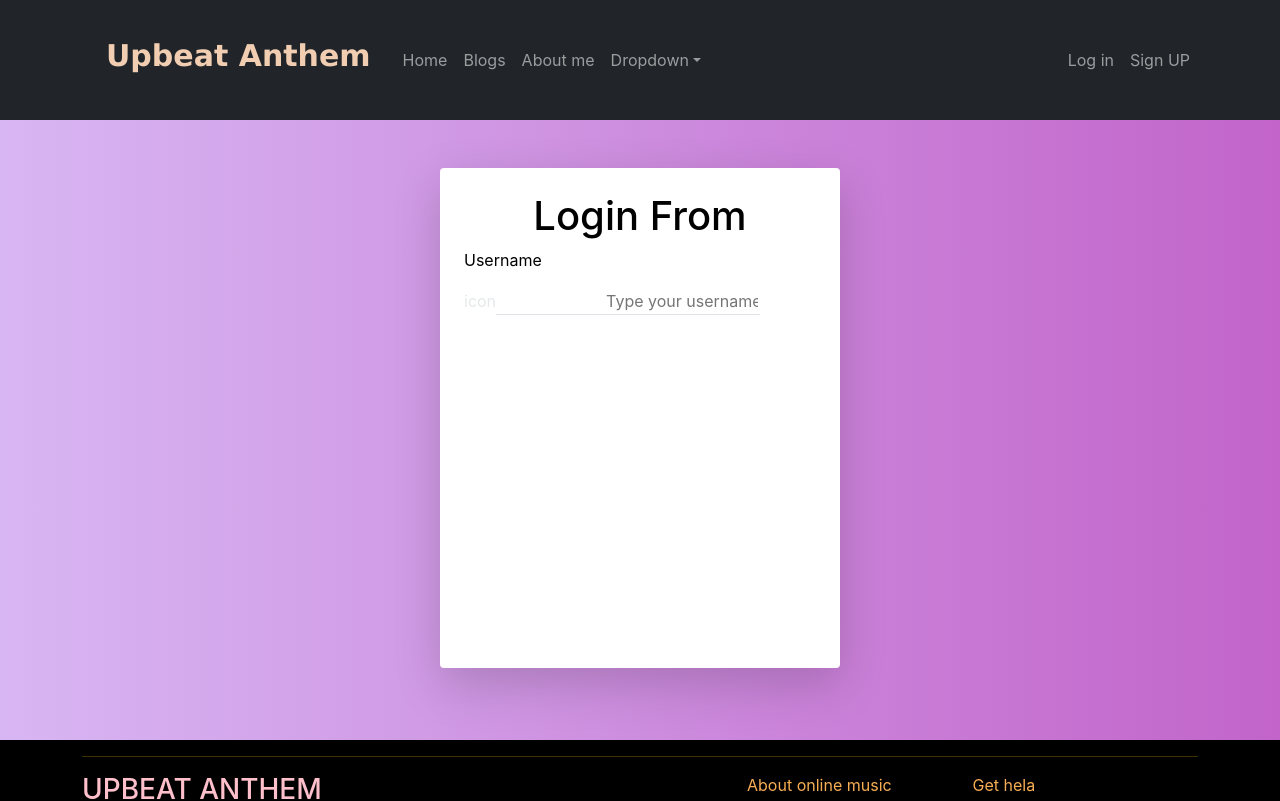
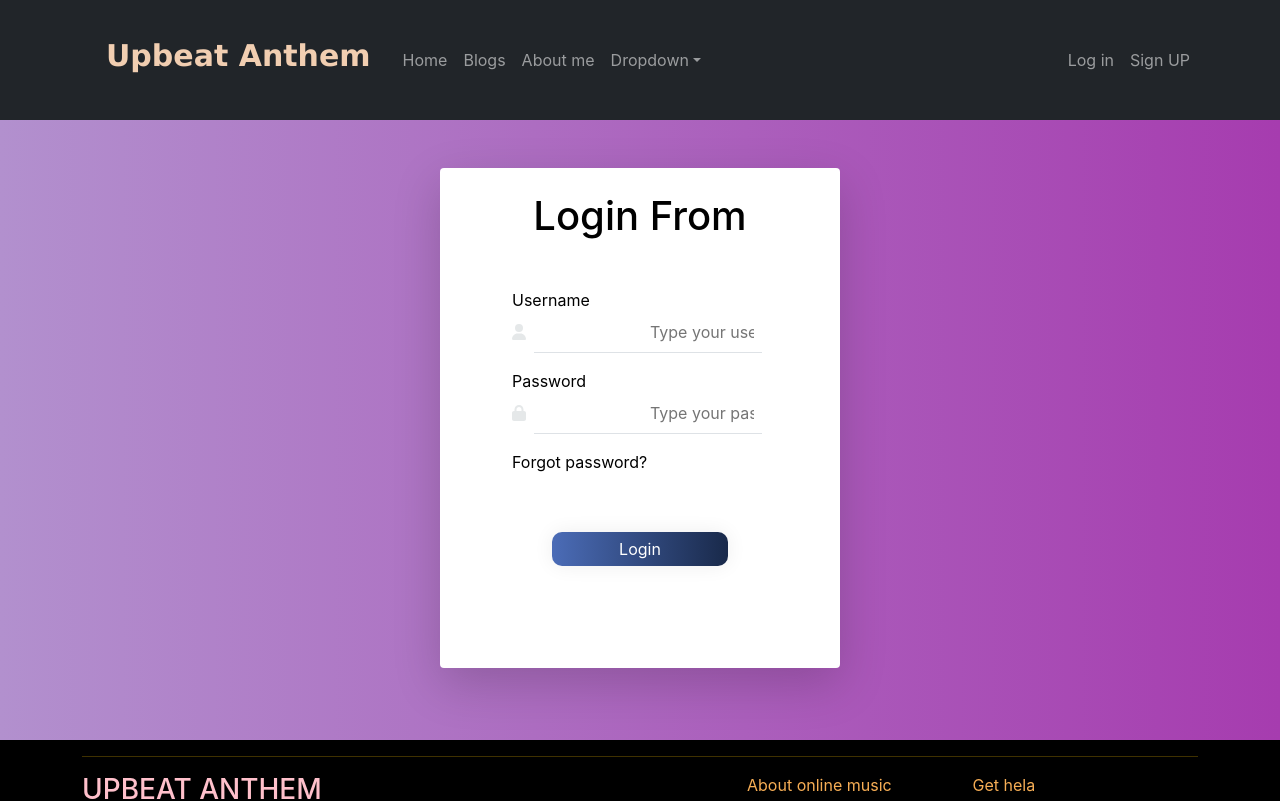
Before and after one commit to Anikroy7/upbeat-antehem, a React (Create React App) app: page /login in a window 1280 px wide. Shown: the top 801 px of the page. Built offline with nearby package versions, Linux system fonts and the light colour scheme.

Commit message:
log in component added

```diff
--- a/src/Components/Home/Services/services.js
+++ b/src/Components/Home/Services/services.js
@@ -26,7 +26,7 @@ const services = () => {
 
     return (
         <div className='mt-5'>
-            <h1> Our Services</h1>
+            <h1 className='text-center'> Our Services</h1>
             <div className='row g-2 mt-5 m-2 sevices-container'>
 
                 {services.map(service => <ServiceDetails
--- a/src/Components/Login/Login/Login.css
+++ b/src/Components/Login/Login/Login.css
@@ -2,10 +2,37 @@
     height: 620px;
     background-color: red;
     /* For browsers that do not support gradients */
-    background-image: linear-gradient(to right, rgb(216, 182, 243), rgb(194, 100, 202));
+    background-image: linear-gradient(to right, rgb(178, 144, 206), rgb(166, 60, 175));
 }
 
 .login-container {
     width: 400px;
     height: 500px;
 }
+
+
+
+.from-button {
+    background-image: linear-gradient(to right, #4b6cb7 0%, #182848 51%, #4b6cb7 100%)
+}
+
+.from-button {
+    margin: 10px;
+    padding: 5px 5px;
+    text-align: center;
+
+    transition: 0.5s;
+    background-size: 200% auto;
+    color: white;
+    box-shadow: 0 0 20px #eee;
+    border-radius: 10px;
+    display: block;
+    border: 0;
+}
+
+.from-button:hover {
+    background-position: right center;
+    /* change the direction of the change here */
+    color: rgb(221, 179, 221);
+    text-decoration: none;
+}
--- a/src/Components/Login/Login/Login.js
+++ b/src/Components/Login/Login/Login.js
@@ -1,16 +1,33 @@
+import { faLock, faUser } from '@fortawesome/free-solid-svg-icons';
+import { FontAwesomeIcon } from '@fortawesome/react-fontawesome';
 import React from 'react';
 import './Login.css'
 const Login = () => {
     return (
         <div className='login-main-container p-5'>
             <div className='shadow-lg p-3 mb-5 bg-body rounded login-container rounded bg-white p-4 mx-auto'>
-                <h1 className='text-black text-center '>Login From</h1>
                 <div>
-                    <p className='text-black'>Username</p>
-                    <p>
-                        <span>icon</span>
-                        <input className='border-0 border-bottom w-75 text-black' placeholder='
+                    <h1 className='text-black text-center '>Login From</h1>
+
+                    <p className='ms-5 mt-5'>
+                        <span className='text-black d-block mb-0'>Username</span>
+                        <span>
+                            <FontAwesomeIcon className='mt-2 me-2' icon={faUser}></FontAwesomeIcon>
+                        </span>
+                        <input className='border-0 border-bottom w-75 text-black p-2' placeholder='
                         Type your username' type="text" name="name" id="" />
+                    </p>
+                    <p className='ms-5 mt-2 '>
+                        <span className='text-black d-block mb-0'>Password</span>
+                        <span>
+                            <FontAwesomeIcon className='mt-2 me-2' icon={faLock}></FontAwesomeIcon>
+                        </span>
+                        <input className='border-0 border-bottom w-75 text-black p-2' placeholder='
+                        Type your password' type="password" name="password" id="" />
+                        <p className='text-black mt-3 '>Forgot password?</p>
+                    </p>
+                    <p className=' d-flex justify-content-center mt-5'>
+                        <input className='from-button w-50 ' type="submit" value="Login" />
                     </p>
 
                 </div>
```
